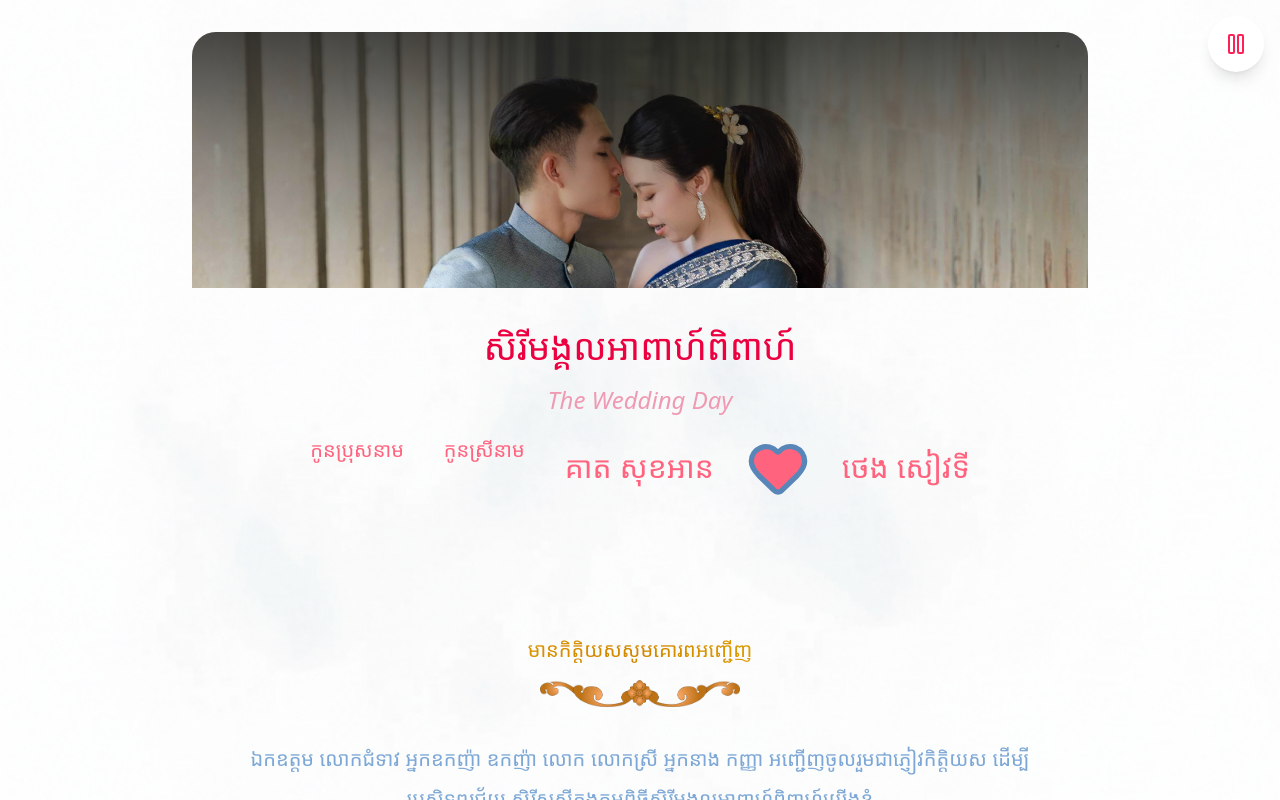
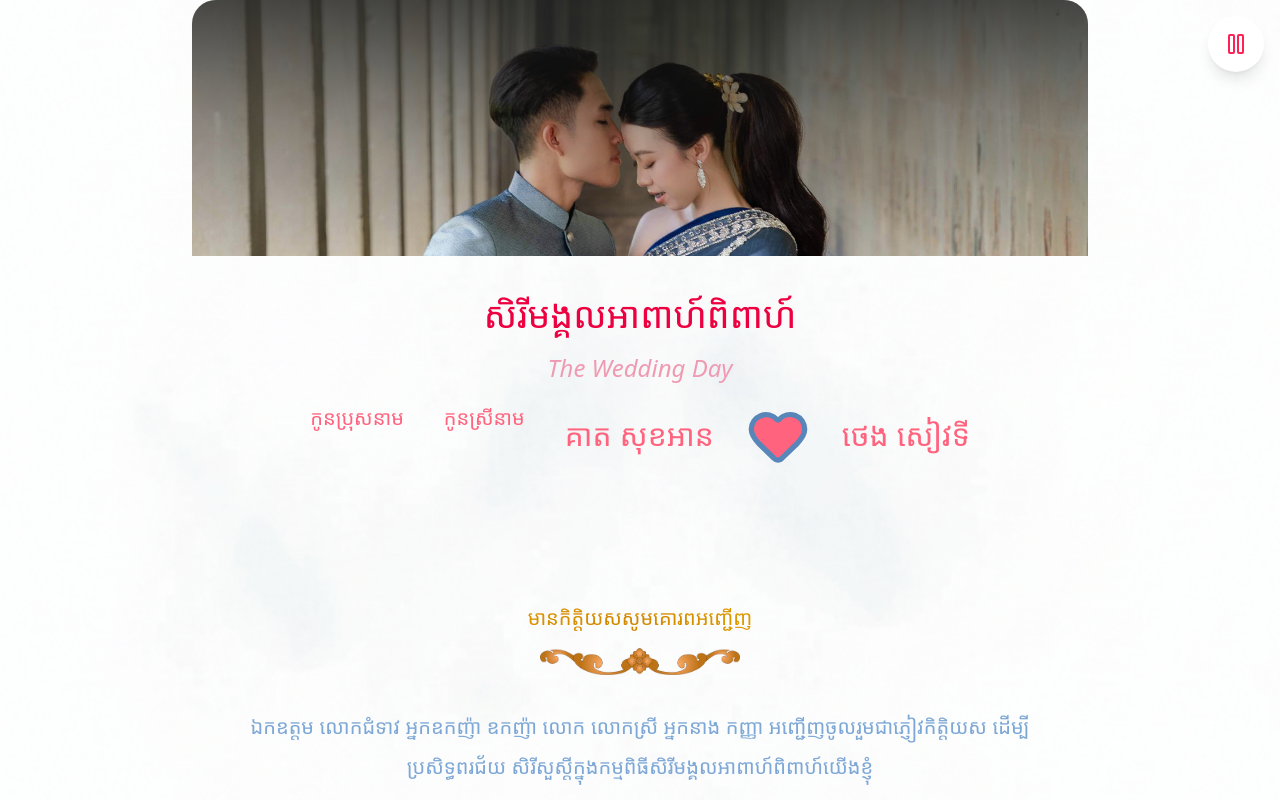
Before and after one commit to suynaroth/myTheab, a React (Vite) app: page / in a window 1280 px wide. Both pictures are taken after a click on the button "បើកធៀប". Shown: the top 800 px of the page. Built offline with nearby package versions, Linux system fonts and the light colour scheme; a web font is replaced by a local one.

Commit message:
updated bgg

```diff
--- a/src/App.jsx
+++ b/src/App.jsx
@@ -253,8 +253,7 @@ export default function WeddingInvitation() {
   }
 
   return (
-    <div className="min-h-screen p-4 md:p-8
-      bg-[url('/images/floralblue.png')] bg-cover bg-center bg-fixed">
+    <div className="bg-[url('/images/floralblue.png')] bg-cover bg-center bg-fixed">
       <div className="fixed top-2 right-2 sm:top-4 sm:right-4 z-50">
         <button
           onClick={toggleMusic}
```
